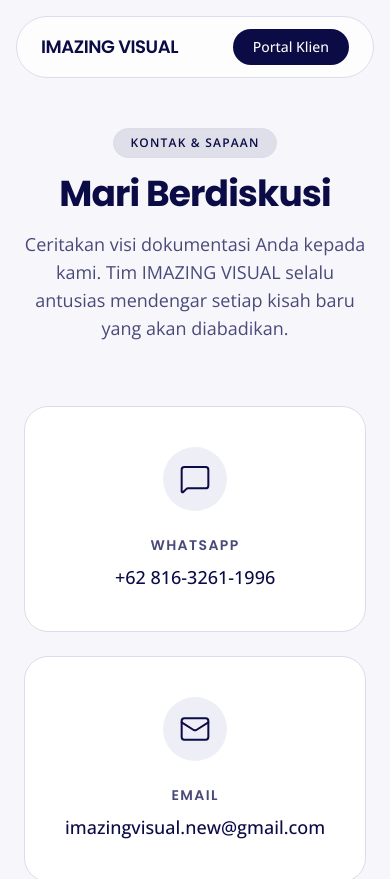
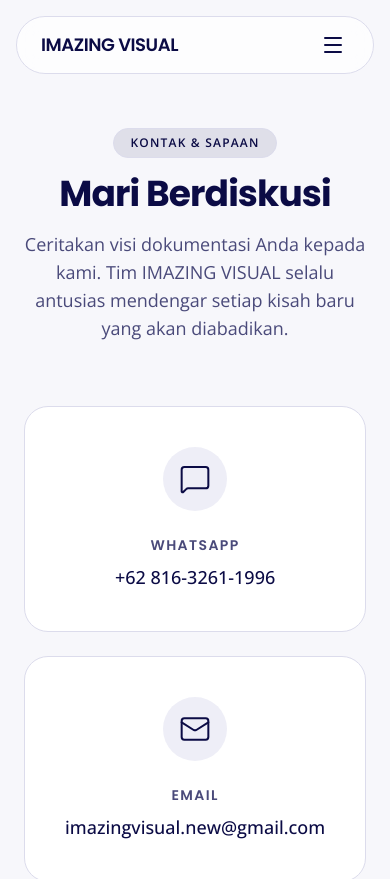
Before and after one commit to daffarst/portal-foto-eda, a Next.js app: page /kontak in a window 390 px wide. Shown: the top 879 px of the page. Built offline with nearby package versions, Linux system fonts and the light colour scheme.

Commit message:
Update tampilan halaman header mobile

```diff
--- a/src/components/Navbar.tsx
+++ b/src/components/Navbar.tsx
@@ -3,6 +3,7 @@
 import { useEffect, useRef, useState } from "react";
 import Link from "next/link";
 import { usePathname } from "next/navigation";
+import { Menu, X } from "lucide-react";
 
 const NAV_LINKS = [
   { href: "/layanan", label: "Layanan" },
@@ -21,7 +22,13 @@ export default function Navbar() {
   const pathname = usePathname();
   const [isScrolled, setIsScrolled] = useState(false);
   const [isHidden, setIsHidden] = useState(false);
+  const [isMobileMenuOpen, setIsMobileMenuOpen] = useState(false);
   const lastScrollY = useRef(0);
+
+  // Close mobile menu when pathname changes
+  useEffect(() => {
+    setIsMobileMenuOpen(false);
+  }, [pathname]);
 
   useEffect(() => {
     lastScrollY.current = window.scrollY;
@@ -36,6 +43,7 @@ export default function Navbar() {
         setIsHidden(false);
       } else if (delta > 4) {
         setIsHidden(true);
+        setIsMobileMenuOpen(false); // Close menu when scrolling down
       } else if (delta < -4) {
         setIsHidden(false);
       }
@@ -54,8 +62,8 @@ export default function Navbar() {
       }`}
     >
       <nav
-        className={`flex items-center justify-between rounded-full border px-6 backdrop-blur-md transition-all duration-300 ${
-          isScrolled
+        className={`relative flex items-center justify-between rounded-full border px-6 backdrop-blur-md transition-all duration-300 ${
+          isScrolled || isMobileMenuOpen
             ? "border-border bg-surface py-2.5 shadow-lg shadow-black/5"
             : "border-border/60 bg-surface/70 py-3"
         }`}
@@ -67,6 +75,7 @@ export default function Navbar() {
           IMAZING VISUAL
         </Link>
 
+        {/* Desktop Nav */}
         <ul className="hidden items-center gap-8 md:flex">
           {NAV_LINKS.map((link) => {
             const isActive = pathname === link.href;
@@ -86,13 +95,53 @@ export default function Navbar() {
           })}
         </ul>
 
-        <Link
-          href="/portal"
-          className="cursor-pointer rounded-full bg-accent px-5 py-2 text-sm font-medium text-accent-foreground transition-colors duration-200 hover:opacity-90"
-        >
-          Portal Klien
-        </Link>
+        <div className="flex items-center gap-4">
+          <Link
+            href="/portal"
+            className="hidden md:block cursor-pointer rounded-full bg-accent px-5 py-2 text-sm font-medium text-accent-foreground transition-colors duration-200 hover:opacity-90"
+          >
+            Portal Klien
+          </Link>
+
+          {/* Mobile Menu Button */}
+          <button
+            className="md:hidden text-foreground p-1 hover:opacity-80 transition-opacity"
+            onClick={() => setIsMobileMenuOpen(!isMobileMenuOpen)}
+            aria-label="Toggle mobile menu"
+          >
+            {isMobileMenuOpen ? <X size={24} /> : <Menu size={24} />}
+          </button>
+        </div>
       </nav>
+
+      {/* Mobile Menu Dropdown */}
+      {isMobileMenuOpen && (
+        <div className="absolute top-[calc(100%+0.5rem)] left-0 right-0 rounded-2xl border border-border bg-surface p-4 shadow-lg md:hidden flex flex-col gap-4 backdrop-blur-md animate-in slide-in-from-top-4 fade-in duration-200">
+          <ul className="flex flex-col gap-2">
+            {NAV_LINKS.map((link) => {
+              const isActive = pathname === link.href;
+              return (
+                <li key={link.href}>
+                  <Link
+                    href={link.href}
+                    className={`block px-4 py-3 rounded-xl text-sm transition-colors duration-200 ${
+                      isActive ? "bg-accent/10 text-accent font-semibold" : "text-muted hover:bg-surface-2 hover:text-foreground"
+                    }`}
+                  >
+                    {link.label}
+                  </Link>
+                </li>
+              );
+            })}
+          </ul>
+          <Link
+            href="/portal"
+            className="mt-2 block cursor-pointer rounded-xl bg-accent px-5 py-3 text-center text-sm font-medium text-accent-foreground transition-colors duration-200 hover:opacity-90"
+          >
+            Portal Klien
+          </Link>
+        </div>
+      )}
     </header>
   );
 }
```
